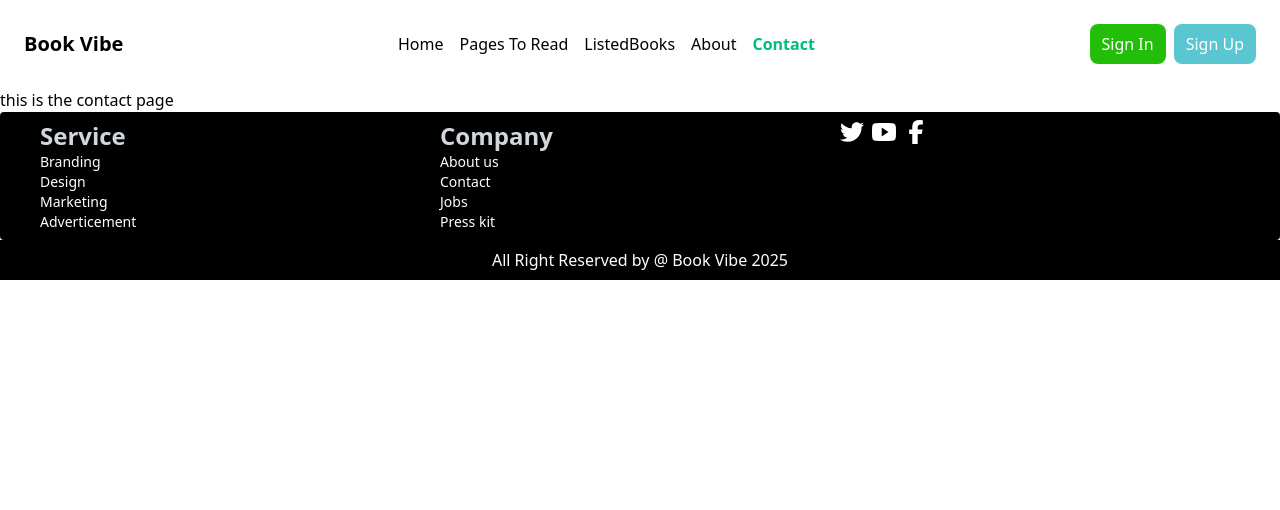
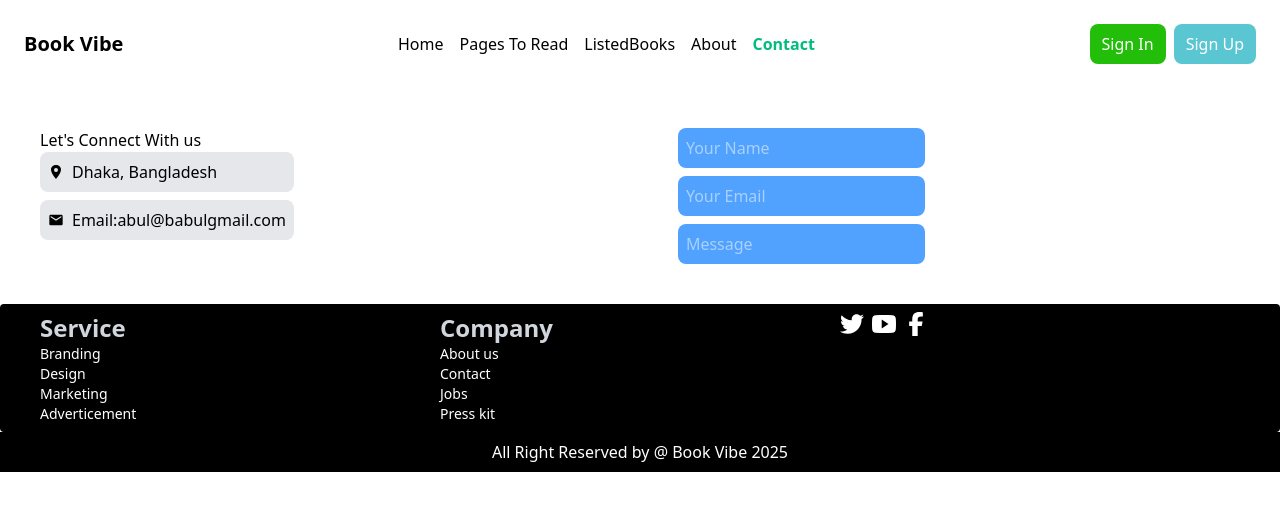
Before and after one commit to shafiul-osd/Book_Vibe, a React (Vite) app: page /contact in a window 1280 px wide. Shown: the top 510 px of the page. Built offline with nearby package versions, Linux system fonts and the light colour scheme.

Commit message:
added the contact section and something

```diff
--- a/src/Components/Contact/Contact.jsx
+++ b/src/Components/Contact/Contact.jsx
@@ -1,9 +1,34 @@
-
+import { IoLocationSharp } from "react-icons/io5";
+import { MdEmail } from "react-icons/md";
 
 const Contact = () => {
     return (
-        <div>
-            <h2>this is the contact page</h2>
+        <div className="flex gap-96 p-10">
+
+            <div>
+                <h2>Let's Connect With us</h2>
+                <div className="flex items-center bg-gray-200 p-2 rounded-lg gap-2">
+
+                    <span><IoLocationSharp></IoLocationSharp></span>
+                    <h2>Dhaka, Bangladesh</h2>
+
+                </div>
+                <div className="flex items-center bg-gray-200 p-2 rounded-lg gap-2 mt-2">
+                    <span><MdEmail></MdEmail></span>
+                    <h2>Email:abul@babulgmail.com</h2>
+                </div>
+
+            </div>
+            <div>
+                <form>
+                    <input className="bg-blue-400 rounded-lg p-2 text-white" type="text" name="text" placeholder="Your Name" id="" />
+                    <br />
+                    <input className="bg-blue-400 rounded-lg p-2 text-white mt-2" type="email" name="email" placeholder="Your Email" id="" />
+                    <br />
+                    <input className="bg-blue-400 rounded-lg p-2 text-white mt-2" type="text" name="message" placeholder="Message" id="" />
+                </form>
+            </div>
+
         </div>
     );
 };
```
